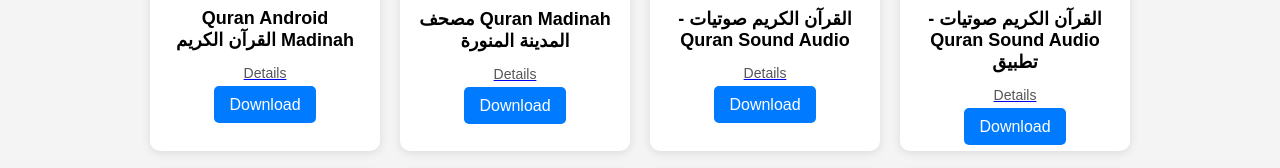
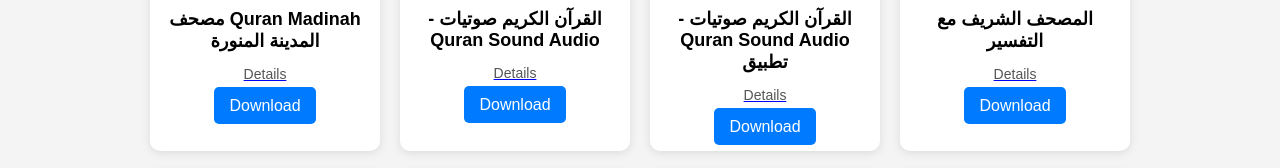
Before and after one commit to mp30quran/store, a plain HTML site: page index.html in a window 1280 px wide. Shown: the part 317-485 px from the top of the page. Drawn offline with Linux system fonts and the light colour scheme.

Commit message:
Update index.html

```diff
--- a/index.html
+++ b/index.html
@@ -91,6 +91,15 @@
 
 <div class="app-container">
 
+
+	<div class="app-card">
+        <a href="https://github.com/mp30quran/mushaf">
+            <img src="https://github.com/user-attachments/assets/f8467537-dd3f-4171-89a7-c197f313aa19" alt="App 1 Icon">
+        </a>
+        <h3>المصحف الشريف مع التفسير</h3>
+        <a href="https://github.com/mp30quran/mushaf"><p>Details</p></a>
+        <a href="https://github.com/mp30quran/mushaf/releases/download/v1/mushaf-shareef-v1.apk" class="download-btn">Download</a>
+    </div>
 
 	<div class="app-card">
         <a href="https://github.com/mp30quran/quran-sound-tafseer">
```
